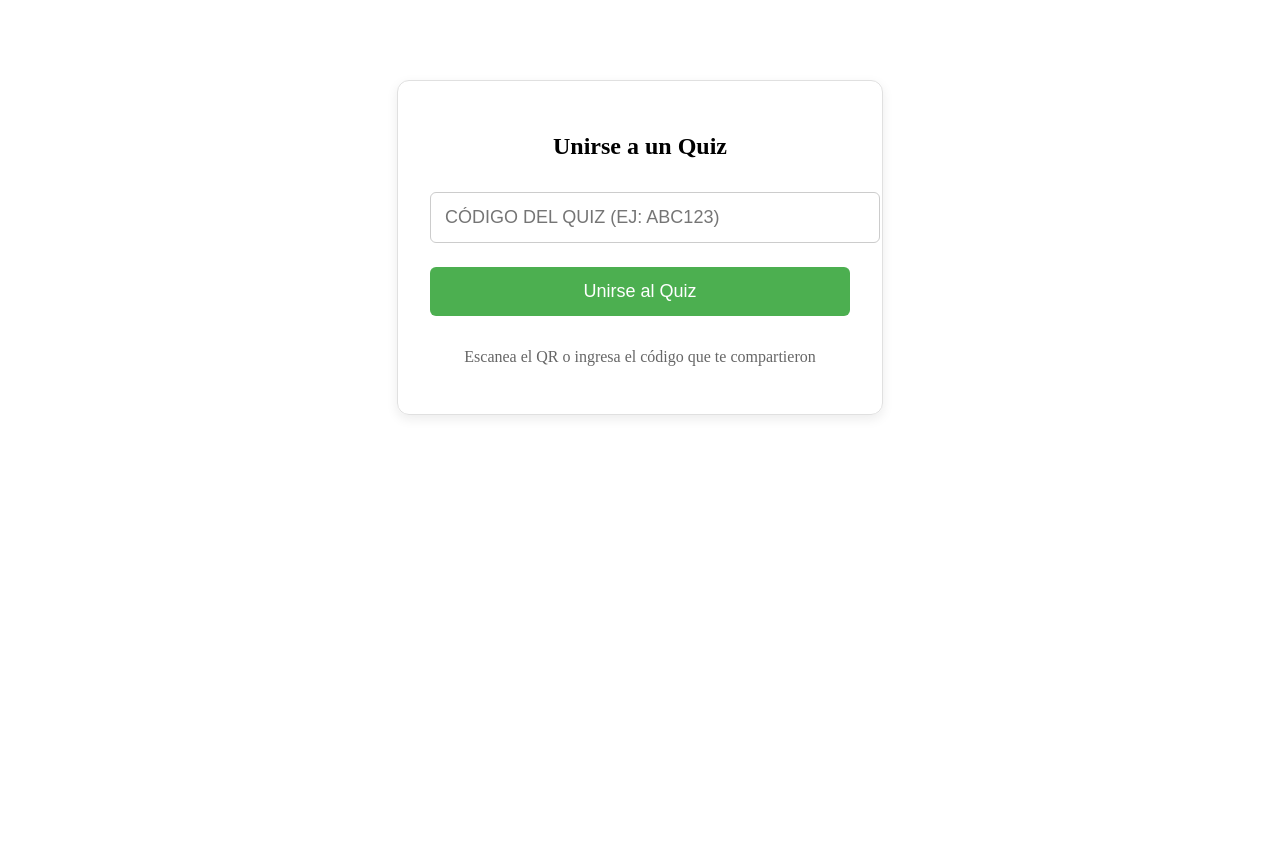
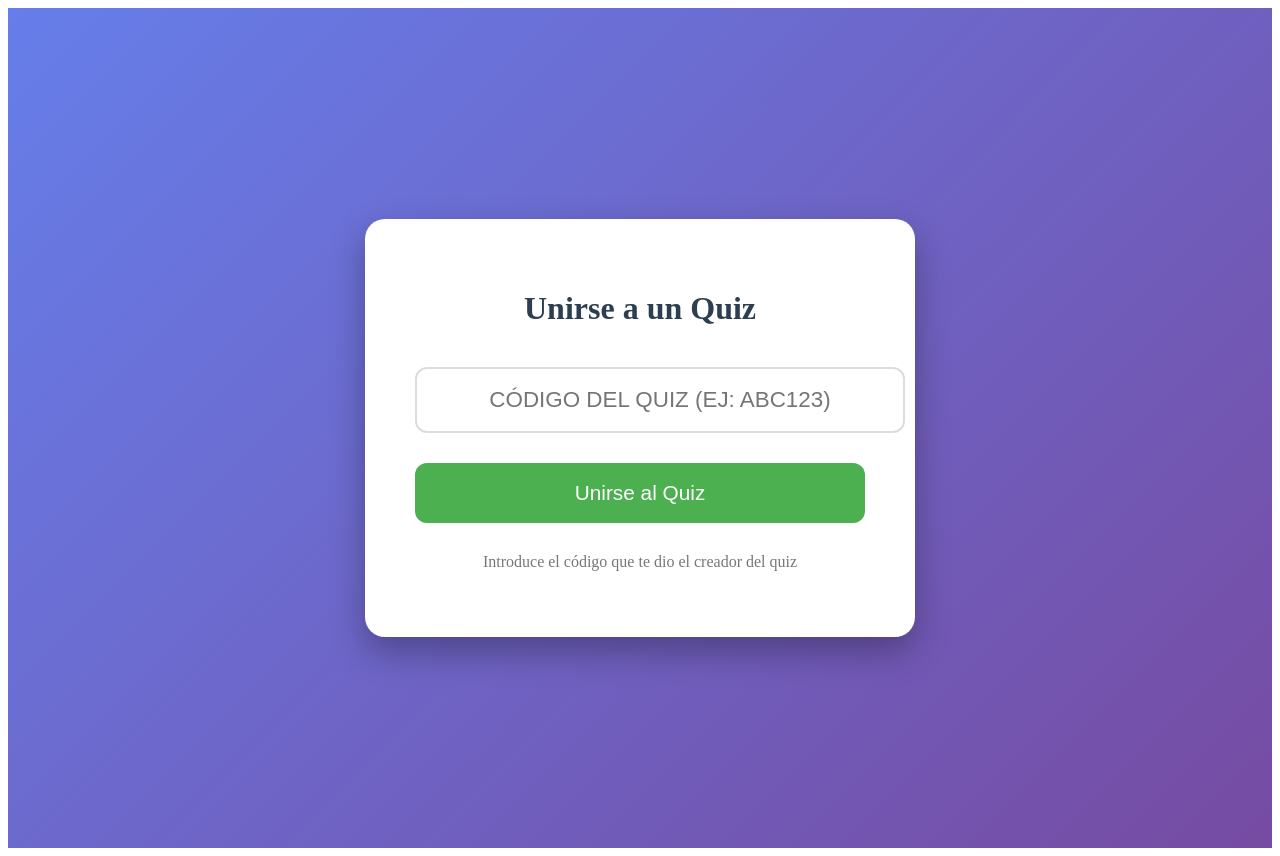
Before and after one commit to BX-SABMAINHUB/kahoot-clone, a Next.js app: page /join-quiz in a window 1280 px wide. Before the commit the page ends 800 px from the top, so only its background shows below. Built offline with nearby package versions, Linux system fonts and the light colour scheme; no server answers; sample sign-in values are in the browser's storage.

Commit message:
Update join-quiz.js

```diff
--- a/pages/join-quiz.js
+++ b/pages/join-quiz.js
@@ -1,63 +1,61 @@
 import { useState, useEffect } from 'react';
-import { auth, db, realtimeDb } from '../firebase';
+import { useRouter } from 'next/router';
+import { auth, realtimeDb } from '../firebase';
 import { ref, onValue, update } from 'firebase/database';
-import { useRouter } from 'next/router';
 
 export default function JoinQuiz() {
+  const router = useRouter();
   const [code, setCode] = useState('');
   const [error, setError] = useState('');
   const [loading, setLoading] = useState(false);
-  const router = useRouter();
 
-  // Si viene ?code=XXXX desde QR o link directo, auto-llenar
+  // Si viene código por URL (?code=XXXXXX)
   useEffect(() => {
     if (router.query.code) {
-      setCode(router.query.code);
+      setCode(router.query.code.toUpperCase());
     }
   }, [router.query.code]);
 
   const handleJoin = () => {
-    if (!code.trim()) {
+    const upperCode = code.trim().toUpperCase();
+    if (!upperCode) {
       setError('Ingresa un código válido');
-      return;
-    }
-    if (!auth.currentUser) {
-      setError('Debes iniciar sesión primero');
       return;
     }
 
     setLoading(true);
     setError('');
 
-    const gameRef = ref(realtimeDb, `games/${code.toUpperCase()}`);
+    const gameRef = ref(realtimeDb, `games/${upperCode}`);
 
     onValue(gameRef, (snapshot) => {
-      const gameData = snapshot.val();
+      const data = snapshot.val();
 
-      if (!gameData) {
-        setError('Código inválido o quiz no encontrado');
+      if (!data) {
+        setError('Código inválido o quiz no existe');
         setLoading(false);
         return;
       }
 
-      if (gameData.started) {
-        setError('El quiz ya empezó, no puedes unirte');
+      if (data.started) {
+        setError('El quiz ya ha empezado, no puedes unirte');
         setLoading(false);
         return;
       }
 
-      // Unirse: agregar jugador al Realtime DB
-      update(ref(realtimeDb, `games/${code}/players/${auth.currentUser.uid}`), {
+      // Unir al jugador
+      const playerRef = ref(realtimeDb, `games/${upperCode}/players/${auth.currentUser.uid}`);
+      update(playerRef, {
         uid: auth.currentUser.uid,
         email: auth.currentUser.email,
         score: 0,
         answered: false,
         joinedAt: Date.now()
       }).then(() => {
-        // Redirigir al lobby/juego
-        router.push(`/play/${code}`);
-      }).catch(err => {
-        setError('Error al unirte: ' + err.message);
+        // Redirigir al juego
+        router.push(`/play/${upperCode}`);
+      }).catch((err) => {
+        setError('Error al unirse: ' + err.message);
         setLoading(false);
       });
     }, { onlyOnce: true });
@@ -65,54 +63,68 @@ export default function JoinQuiz() {
 
   return (
     <div style={{
-      maxWidth: '420px',
-      margin: '80px auto',
-      padding: '32px',
-      border: '1px solid #e0e0e0',
-      borderRadius: '12px',
-      boxShadow: '0 4px 12px rgba(0,0,0,0.08)'
+      minHeight: '100vh',
+      display: 'flex',
+      justifyContent: 'center',
+      alignItems: 'center',
+      background: 'linear-gradient(135deg, #667eea, #764ba2)',
+      padding: '20px'
     }}>
-      <h2 style={{ textAlign: 'center', marginBottom: '32px' }}>Unirse a un Quiz</h2>
+      <div style={{
+        background: 'white',
+        padding: '50px',
+        borderRadius: '20px',
+        boxShadow: '0 15px 35px rgba(0,0,0,0.3)',
+        maxWidth: '450px',
+        width: '100%',
+        textAlign: 'center'
+      }}>
+        <h1 style={{ marginBottom: '40px', color: '#2c3e50' }}>Unirse a un Quiz</h1>
+
+        {error && (
+          <p style={{ color: 'red', marginBottom: '20px', fontWeight: 'bold' }}>{error}</p>
+        )}
 
         <input
           type="text"
           placeholder="Código del quiz (ej: ABC123)"
           value={code}
-        onChange={e => setCode(e.target.value.toUpperCase())}
+          onChange={(e) => setCode(e.target.value.toUpperCase())}
+          maxLength={6}
           style={{
             width: '100%',
-          padding: '14px',
-          marginBottom: '24px',
-          border: '1px solid #ccc',
-          borderRadius: '6px',
-          fontSize: '18px',
+            padding: '18px',
+            fontSize: '1.4rem',
+            textAlign: 'center',
+            border: '2px solid #ddd',
+            borderRadius: '12px',
+            marginBottom: '30px',
             textTransform: 'uppercase'
           }}
-        maxLength={6}
         />
 
         <button
           onClick={handleJoin}
-        disabled={loading}
+          disabled={loading || !code.trim()}
           style={{
             width: '100%',
-          padding: '14px',
-          background: '#4caf50',
+            padding: '18px',
+            fontSize: '1.3rem',
+            background: loading ? '#ccc' : '#4CAF50',
             color: 'white',
             border: 'none',
-          borderRadius: '6px',
-          fontSize: '18px',
-          cursor: loading ? 'not-allowed' : 'pointer'
+            borderRadius: '12px',
+            cursor: loading ? 'not-allowed' : 'pointer',
+            transition: 'background 0.3s'
           }}
         >
           {loading ? 'Uniéndose...' : 'Unirse al Quiz'}
         </button>
 
-      {error && <p style={{ color: 'red', textAlign: 'center', marginTop: '20px' }}>{error}</p>}
-
-      <p style={{ textAlign: 'center', marginTop: '32px', color: '#666' }}>
-        Escanea el QR o ingresa el código que te compartieron
+        <p style={{ marginTop: '30px', color: '#777' }}>
+          Introduce el código que te dio el creador del quiz
         </p>
+      </div>
     </div>
   );
 }
```
Lines whose indentation alone changed are shown as unchanged.
